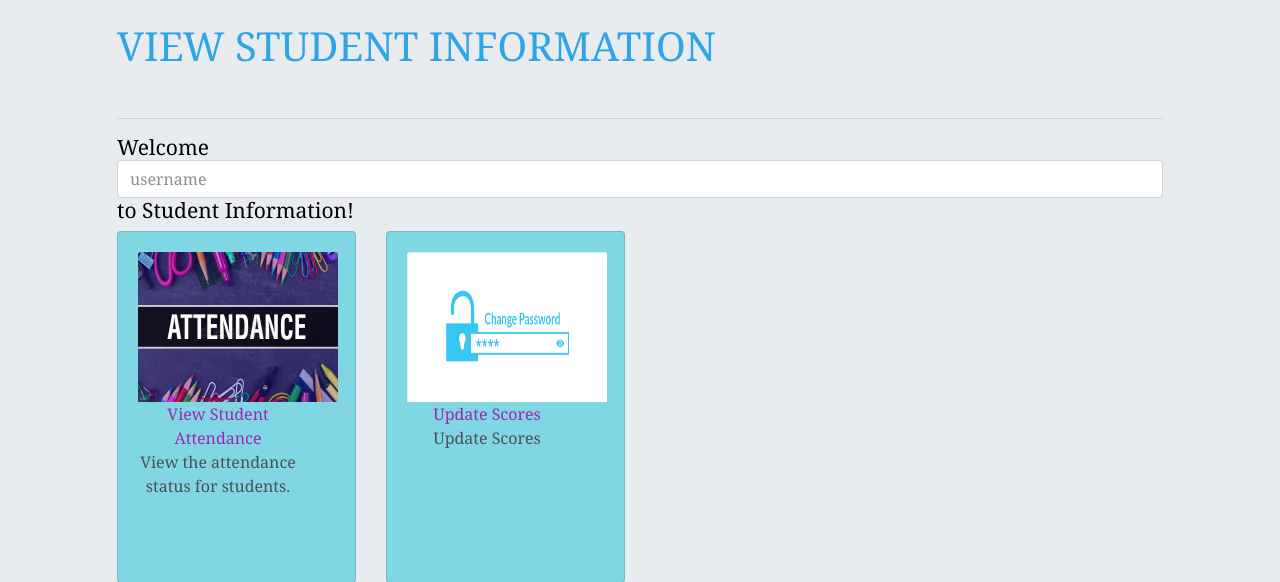
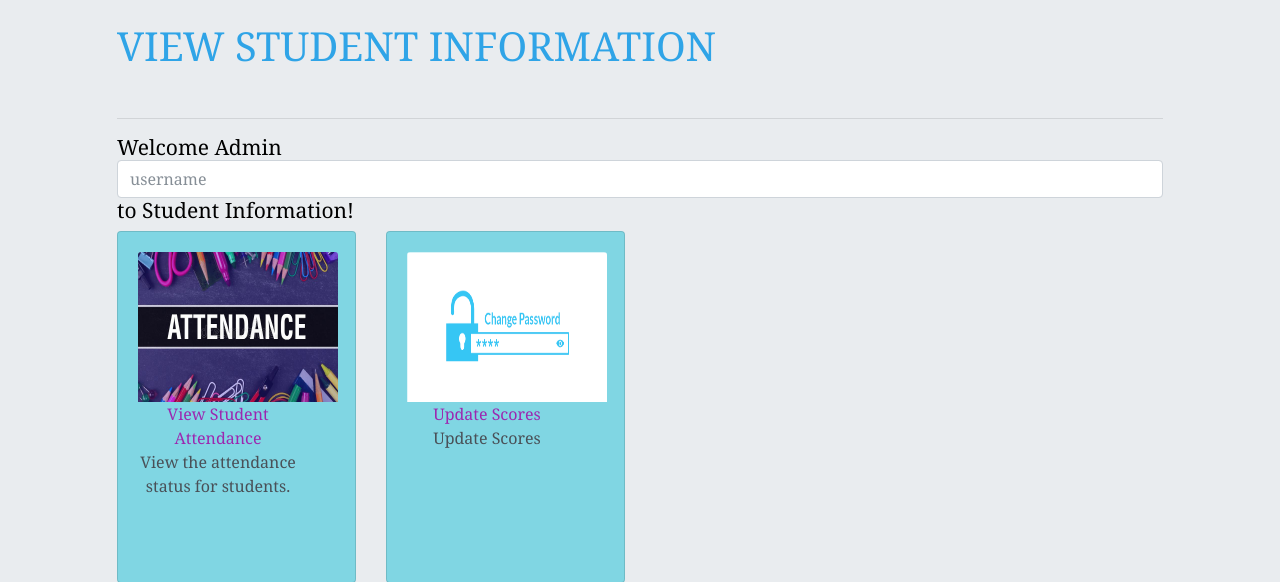
Before and after one commit to yuzhi-wang/SSW-540-MYSAS, a Django app: template mysas/SAS/templates/teacher.html in a window 1280 px wide. Shown: the part 56-638 px from the top of the page. Run offline with Django 4.2, Linux system fonts and the light colour scheme; the template is opened without the code that fills it: values that come from a table or form of the project are taken from there, others are empty; some libraries are stand-ins or nearby versions.

Commit message:
html change

```diff
--- a/mysas/SAS/templates/teacher.html
+++ b/mysas/SAS/templates/teacher.html
@@ -29,7 +29,7 @@
     <br />
     <hr>
 
-    <h1 style="text-align: left;font-size: 21px; color:black"> Welcome <span style="color:green"> {{ form.username }} </span> to Student Information!</h1>
+    <h1 style="text-align: left;font-size: 21px; color:black"> Welcome Admin <span style="color:green"> {{ form.username }} </span> to Student Information!</h1>
     <!-- <h1 style="text-align: left;font-size: 20px; color:black">Thank you for logging in!</h1> -->
     <div class="row text-center">
     <div class="col-lg-3 col-md-6 mb-4">
```
